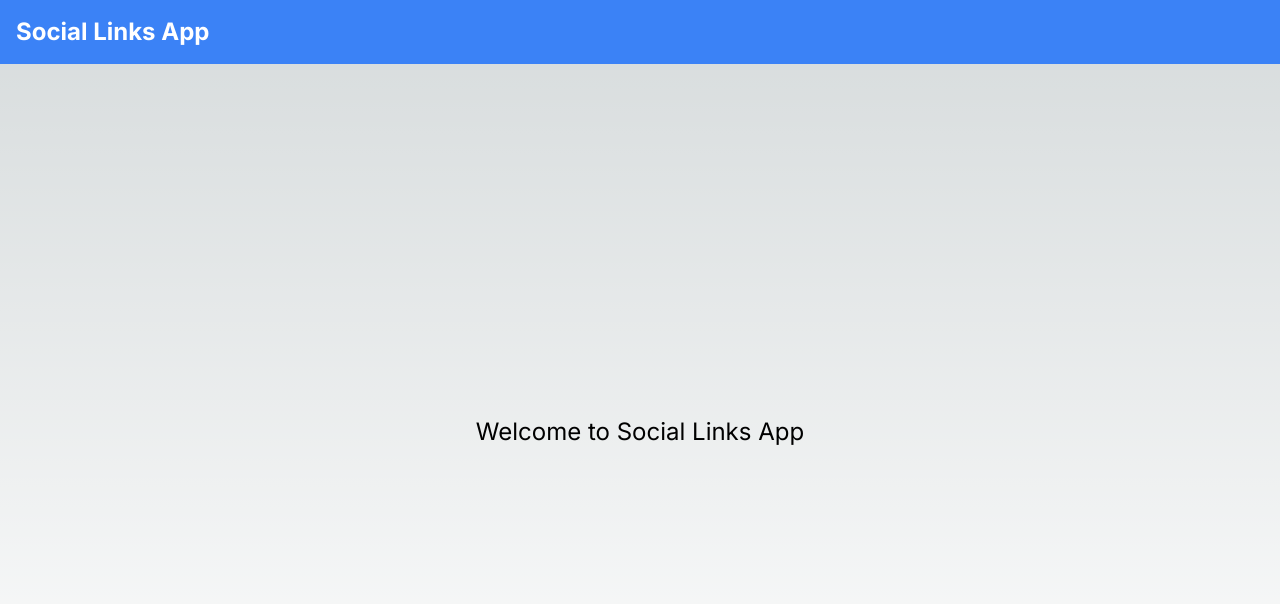
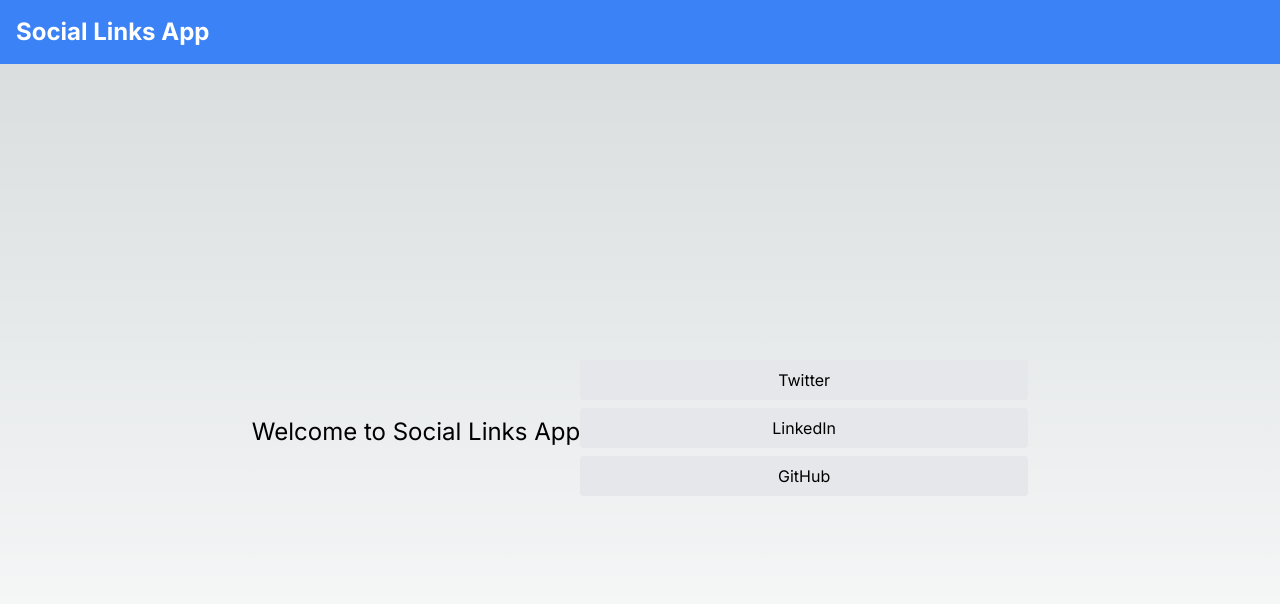
Before and after one commit to carlosazeta/social-links-app, a Next.js app: page / in a window 1280 px wide. Shown: the top 604 px of the page. Built offline with nearby package versions, Linux system fonts and the light colour scheme.

Commit message:
Create SocialLink component

```diff
--- a/src/app/page.tsx
+++ b/src/app/page.tsx
@@ -1,5 +1,6 @@
 import Image from 'next/image'
-import Header from '../components/Header'
+import Header from '@/components/Header'
+import SocialLink from '@/components/SocialLink'
 
 export default function Home() {
 	return (
@@ -7,6 +8,11 @@
 			<Header />
 			<div className='flex-grow flex items-center justify-center'>
 				<h2 className='text-2xl'>Welcome to Social Links App</h2>
+				<div className='w-full max-w-md'>
+					<SocialLink url='https://twitter.com' title='Twitter' />
+					<SocialLink url='https://linkedin.com' title='LinkedIn' />
+					<SocialLink url='https://github.com' title='GitHub' />
+				</div>
 			</div>
 		</main>
 	)
--- /dev/null
+++ b/src/components/SocialLink.tsx
@@ -0,0 +1,17 @@
+type SocialLinkProps = {
+	url: string
+	title: string
+}
+
+export default function SocialLink({ url, title }: SocialLinkProps) {
+	return (
+		<a
+			href={url}
+			target='_blank'
+			rel='noopener noreferrer'
+			className='block w-full text-center py-2 px-4 bg-gray-200 hover:bg-gray-300 rounded mb-2 transition duration-300'
+		>
+			{title}
+		</a>
+	)
+}
```
